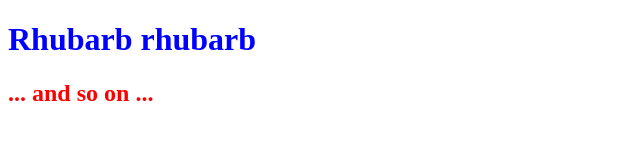
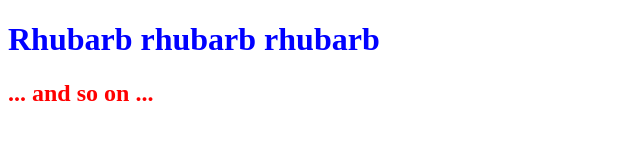
Before and after one commit to murmelsson/0main-opensap-git1repo, a plain HTML site: page index.html in a window 1280 px wide. Shown: the whole page, without its empty margins (0-640 px from the left). Drawn offline with Linux system fonts and the light colour scheme.

Commit message:
more rhubarb

```diff
--- a/index.html
+++ b/index.html
@@ -5,7 +5,7 @@
 		<title>An Emptyish Web Page</title>
 	</head>
 	<body>
-		<h1 style = "color: blue">Rhubarb rhubarb </h1>
+		<h1 style = "color: blue">Rhubarb rhubarb rhubarb </h1>
 		<h2 style = "color: red">... and so on ...</h2>
 	</body>
 </html>
```
